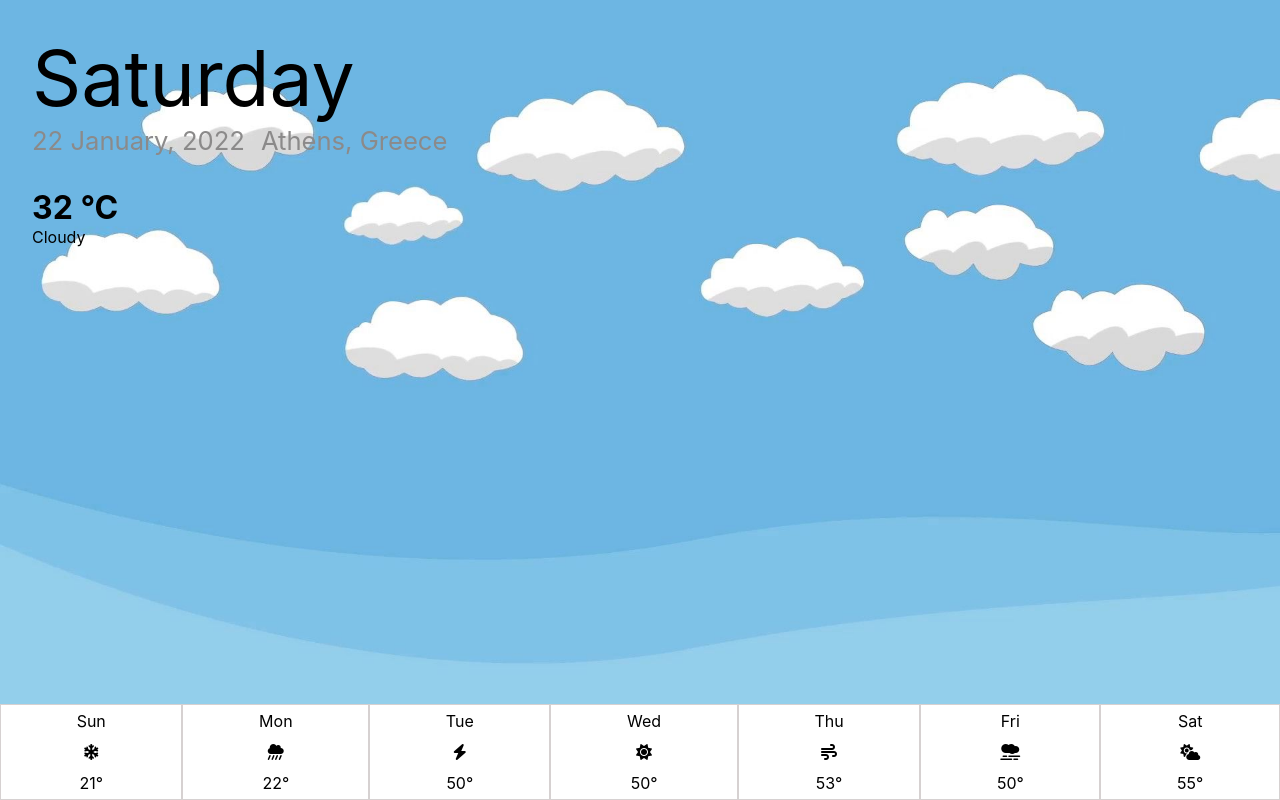
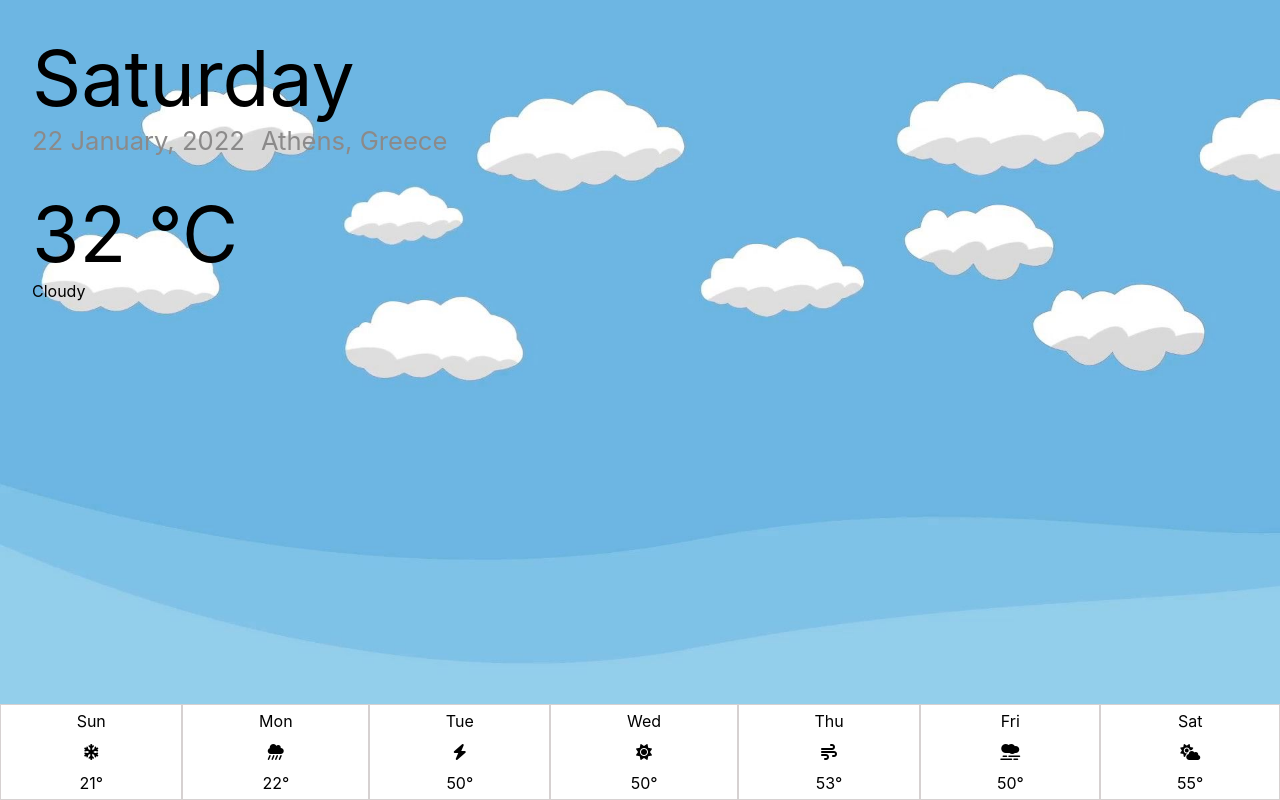
Before and after one commit to IoannisTsirovasilis/local-weather-app-react, a React (Create React App) app: page / in a window 1280 px wide. Built offline with nearby package versions, Linux system fonts and the light colour scheme.

Commit message:
Update TemperatureHeader component
Rename TemperatureHeader to TemperatureDetails
Add font size equal to 6wv

```diff
--- a/src/components/daily-weather-container/daily-weather-container.js
+++ b/src/components/daily-weather-container/daily-weather-container.js
@@ -1,6 +1,6 @@
 import DayDetails from '../day-details/day-details';
 import DateLocationDetails from '../date-location-details/date-location-details';
-import TemperatureHeader from '../temperature-header/temperature-header';
+import TemperatureDetails from '../temperature-details/temperature-details';
 import WeatherConditionDetails from '../weather-condition-details/weather-condition-details';
 import constants from '../../common/constants';
 // TODO: Move images to an online service
@@ -24,7 +24,7 @@ function DailyWeatherContainer() {
     <DayDetails day={getTodayLongName()} />
     <DateLocationDetails />
     <div className='temperature-weather-condition-details'>
-      <TemperatureHeader />
+      <TemperatureDetails />
       <WeatherConditionDetails />
     </div>
   </div>;
--- /dev/null
+++ b/src/components/temperature-details/temperature-details.css
@@ -0,0 +1,3 @@
+.temperature-details {
+  font-size: 6vw;
+}
--- /dev/null
+++ b/src/components/temperature-details/temperature-details.js
@@ -0,0 +1,8 @@
+import './temperature-details.css'
+
+// TODO: Get temperature from a weather API
+function TemperatureDetails() {
+  return <div className="temperature-details">32 &#176;C</div>
+}
+
+export default TemperatureDetails;
--- a/src/components/temperature-header/temperature-header.js
+++ /dev/null
@@ -1,6 +0,0 @@
-// TODO: Get temperature from a weather API
-function TemperatureHeader() {
-  return <h1>32 &#176;C</h1>
-}
-
-export default TemperatureHeader;
```
Also changed, not shown: src/components/temperature-header/temperature-header.css (deleted).
